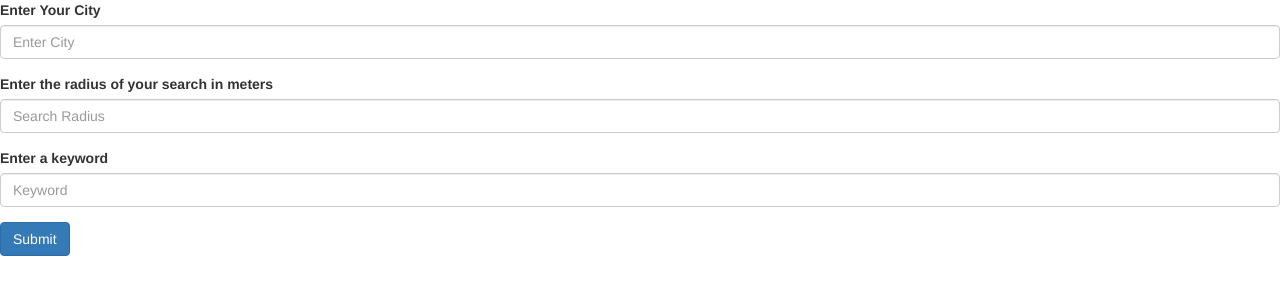
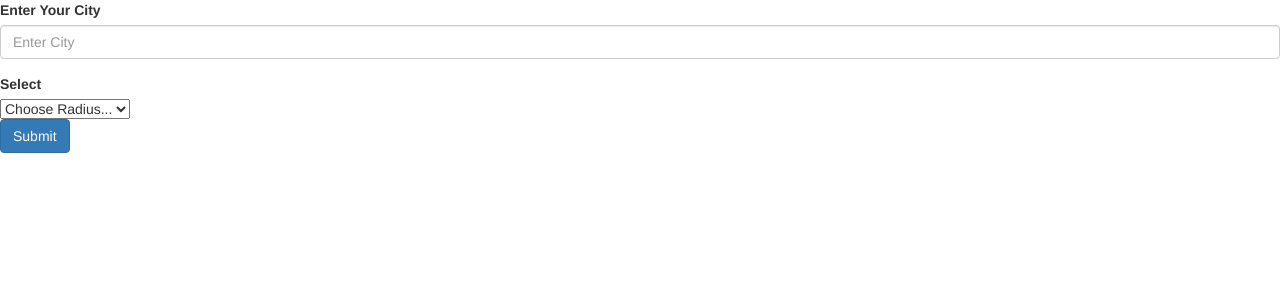
Before and after one commit to amberwade101/Food-Finder, a plain HTML site: page index.html in a window 1280 px wide. Drawn offline with nearby package versions, Linux system fonts and the light colour scheme; no server answers.

```diff
--- a/index.html
+++ b/index.html
@@ -14,16 +14,27 @@
           <label for="citySearch">Enter Your City</label>
           <input type="text" class="form-control" id="citySearch" placeholder="Enter City">
         </div>
-        <div class="form-group">
-          <label for="radiusSearch">Enter the radius of your search in meters</label>
-          <input type="text" class="form-control" id="radiusSearch" placeholder="Search Radius">
+
+        <div class="input-group mb-3">
+            <div class="input-group-prepend">
+              <label class="input-group-text"       for="inputGroupSelect01">Select </label>
+            </div>
+            <select class="custom-select" id="inputGroupSelect01">
+              <option selected>Choose Radius...</option>
+              <option value="1">within 1mile</option>
+              <option value="2">within 5miles</option>
+              <option value="3">within 10miles</option>
+              <option value="4">within 15miles</option>
+              <option value="5">within 20miles</option>
+            </select>
         </div>
-        <div class="form-group">
-            <label for="keywordSearch">Enter a keyword</label>
-            <input type="text" class="form-control" id="keywordSearch" placeholder="Keyword">
+
+
           </div>
-        <button type="submit" class="btn btn-primary">Submit</button>
+        <button type="submit" class="btn btn-primary" id="firstsubmit">Submit</button>
       </form>
+
+
 
 <script src="https://cdnjs.cloudflare.com/ajax/libs/jquery/3.2.1/jquery.min.js"></script>
 <script type="text/javascript" src="./assets/javascript/foodfinder.js"></script>
```
